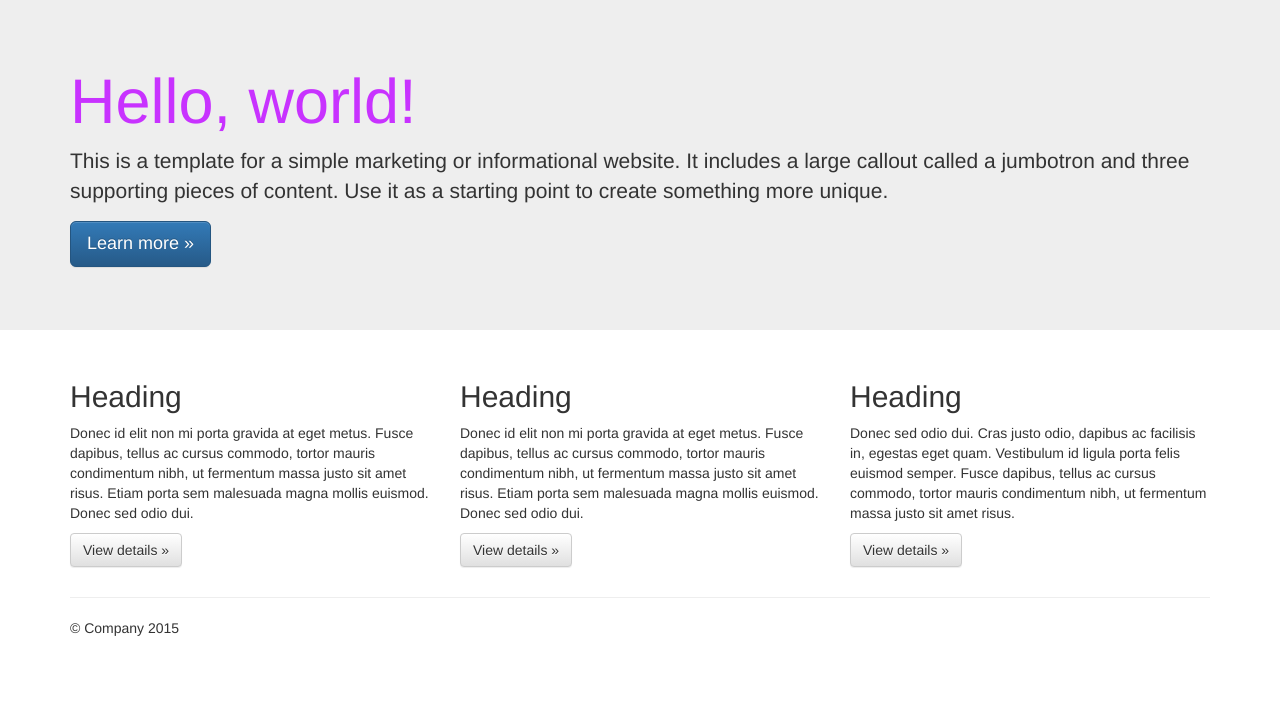
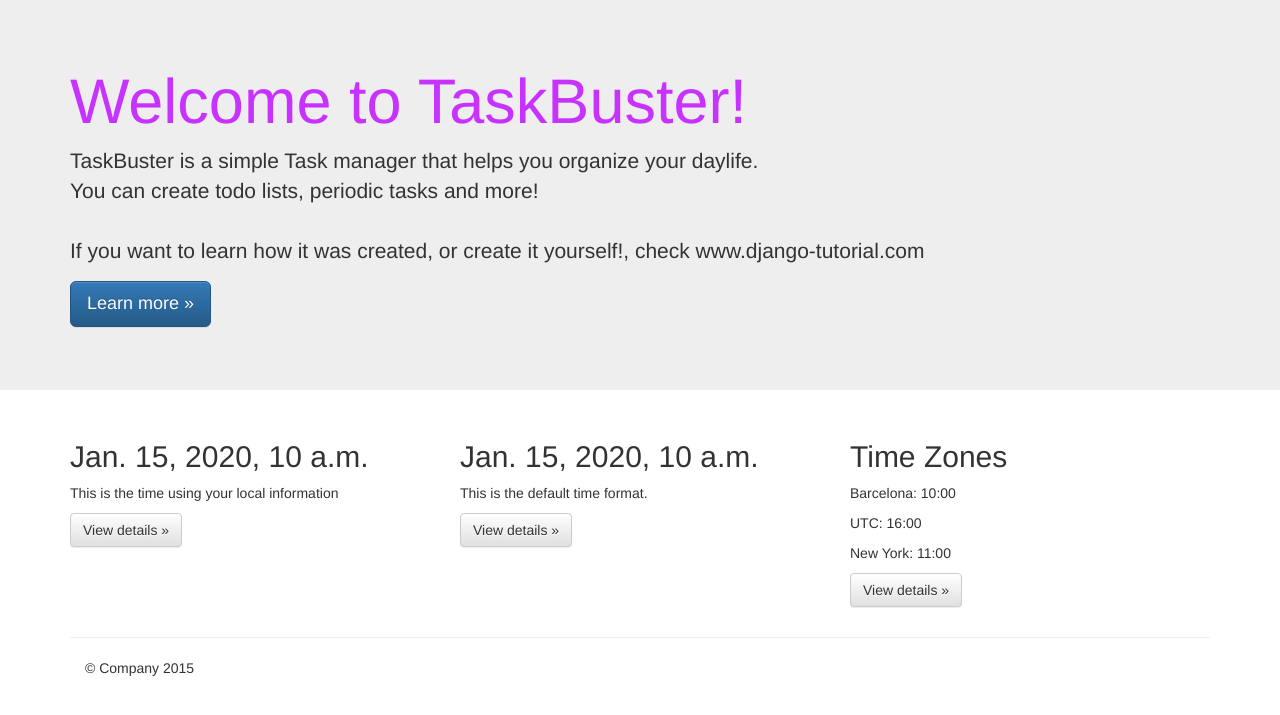
Before and after one commit to Bebangs/taskbuster_project, a Django app: template taskbuster/templates/taskbuster/index.html in a window 1280 px wide. Shown: the part 51-766 px from the top of the page. Run offline with Django 3.2, Linux system fonts and the light colour scheme; the template is opened without the code that fills it: most values are stand-ins (such as "Sample title", 1, 10 or a date in 2020); some libraries are stand-ins or nearby versions.

Commit message:
Internationalization and localization added

```diff
--- a/requirements/development.txt
+++ b/requirements/development.txt
@@ -1 +1,2 @@
 -r base.txt
+pytz
--- a/requirements/testing.txt
+++ b/requirements/testing.txt
@@ -1,2 +1,3 @@
 -r base.txt
 selenium==3.0.1
+pytz
--- a/taskbuster/templates/base.html
+++ b/taskbuster/templates/base.html
@@ -8,11 +8,10 @@
         <meta charset="utf-8">
         <meta http-equiv="X-UA-Compatible" content="IE=edge,chrome=1">
         <title>{% block head_title %}{% endblock %}</title>
-        <link rel="shortcut icon" href="{% static 'favicon.ico' %}"
-  type="image/x-icon">
+        <link rel="shortcut icon" href="{% static 'favicon.ico' %}" type="image/x-icon">
         <meta name="description" content="">
         <meta name="viewport" content="width=device-width, initial-scale=1">
-        <link rel="apple-touch-icon" href="apple-touch-icon.png">
+
         <link rel="stylesheet" href="{% static 'css/bootstrap.min.css' %}">
         <style>
             body {
@@ -20,7 +19,6 @@
                 padding-bottom: 20px;
             }
         </style>
-
         <link rel="stylesheet" href="{% static 'css/bootstrap-theme.min.css' %}">
         <link rel="stylesheet" href="{% static 'css/main.css' %}">
 
@@ -32,7 +30,6 @@
         <!--[if lt IE 8]>
             <p class="browserupgrade">You are using an <strong>outdated</strong> browser. Please <a href="http://browsehappy.com/">upgrade your browser</a> to improve your experience.</p>
         <![endif]-->
-
     {% block navbar %}
       <nav class="navbar navbar-inverse navbar-fixed-top" role="navigation">
         <div class="container">
@@ -61,13 +58,13 @@
     {% endblock %}
 
     {% block content %}{% endblock %}
+
     <hr>
-
+    <div class="container">
       <footer>
         <p>&copy; Company 2015</p>
       </footer>
     </div> <!-- /container -->
-
         <script src="//ajax.googleapis.com/ajax/libs/jquery/1.11.2/jquery.min.js"></script>
         <script>window.jQuery || document.write('<script src="static/js/vendor/jquery-1.11.2.min.js"><\/script>')</script>
 
@@ -84,6 +81,8 @@
             r.parentNode.insertBefore(e,r)}(window,document,'script','ga'));
             ga('create','UA-XXXXX-X','auto');ga('send','pageview');
         </script>
+
         {% block footer_javascript %}{% endblock %}
+
     </body>
 </html>
--- a/taskbuster/templates/taskbuster/index.html
+++ b/taskbuster/templates/taskbuster/index.html
@@ -1,14 +1,16 @@
 {% extends "base.html" %}
-
+{% load i18n %}
+{% load l10n %}
+{% load tz %}
 {% block head_title %}TaskBuster Django Tutorial{% endblock %}
 
 {% block content %}
   <!-- Main jumbotron for a primary marketing message or call to action -->
   <div class="jumbotron">
     <div class="container">
-    <h1>Hello, world!</h1>
-    <p>This is a template for a simple marketing or informational website. It includes a large callout called a jumbotron and three supporting pieces of content. Use it as a starting point to create something more unique.</p>
-    <p><a class="btn btn-primary btn-lg" href="#" role="button">Learn more &raquo;</a></p>
+        <h1>{% trans "Welcome to TaskBuster!"%}</h1>
+        <p>{% blocktrans %}TaskBuster is a simple Task manager that helps you organize your daylife. </br> You can create todo lists, periodic tasks and more! </br></br> If you want to learn how it was created, or create it yourself!, check www.django-tutorial.com{% endblocktrans %}</p>
+        <p><a class="btn btn-primary btn-lg" role="button">Learn more &raquo;</a></p>
       </div>
 </div>
 
@@ -16,21 +18,22 @@
     <!-- Example row of columns -->
     <div class="row">
     <div class="col-md-4">
-      <h2>Heading</h2>
-      <p>Donec id elit non mi porta gravida at eget metus. Fusce dapibus, tellus ac cursus commodo, tortor mauris condimentum nibh, ut fermentum massa justo sit amet risus. Etiam porta sem malesuada magna mollis euismod. Donec sed odio dui. </p>
+          <h2 id="local-date">{{today}}</h2>
+          <p>This is the time using your local information </p>
           <p><a class="btn btn-default" href="#" role="button">View details &raquo;</a></p>
     </div>
     <div class="col-md-4">
-      <h2>Heading</h2>
-      <p>Donec id elit non mi porta gravida at eget metus. Fusce dapibus, tellus ac cursus commodo, tortor mauris condimentum nibh, ut fermentum massa justo sit amet risus. Etiam porta sem malesuada magna mollis euismod. Donec sed odio dui. </p>
+          <h2 id="non-local-date">{{today|unlocalize}}</h2>
+          <p>This is the default time format.</p>
           <p><a class="btn btn-default" href="#" role="button">View details &raquo;</a></p>
     </div>
     <div class="col-md-4">
-      <h2>Heading</h2>
-      <p>Donec sed odio dui. Cras justo odio, dapibus ac facilisis in, egestas eget quam. Vestibulum id ligula porta felis euismod semper. Fusce dapibus, tellus ac cursus commodo, tortor mauris condimentum nibh, ut fermentum massa justo sit amet risus.</p>
+      <h2>Time Zones</h2>
+      <p> Barcelona: <span id="time-tz">{{now|time:"H:i"}}</span></p>
+      <p> UTC: <span id="time-utc">{{now|utc|time:"H:i"}}</span></p>
+      <p> New York: <span id="time-ny">
+             {{now|timezone:"America/New_York"|time:"H:i"}}</span></p>
       <p><a class="btn btn-default" href="#" role="button">View details &raquo;</a></p>
     </div>
-  </div>
-
-    <!-- /container -->
+  </div> <!-- /container -->
 {% endblock %}
--- a/taskbuster/test.py
+++ b/taskbuster/test.py
@@ -1,14 +1,17 @@
 # -*- coding: utf-8 -*-
 from django.test import TestCase
 from django.core.urlresolvers import reverse
+from django.utils.translation import activate
 
 
 class TestHomePage(TestCase):
 
     def test_uses_index_template(self):
+        activate('en')
         response = self.client.get(reverse("home"))
         self.assertTemplateUsed(response, "taskbuster/index.html")
 
     def test_uses_base_template(self):
+        activate('en')
         response = self.client.get(reverse("home"))
         self.assertTemplateUsed(response, "base.html")
--- a/taskbuster/views.py
+++ b/taskbuster/views.py
@@ -1,8 +1,11 @@
 # -*- coding: utf-8 -*-
 from django.shortcuts import render
+from django.utils.timezone import now
+import datetime
 
 def home(request):
-    return render(request, "taskbuster/index.html", {})
+    today = datetime.date.today()
+    return render(request, "taskbuster/index.html", {'today': today, 'now': now()})
 
 def home_files(request, filename):
     return render(request, filename, {}, content_type="text/plain")
```
Also changed, not shown: functional_tests/test_all_users.py (+33 -2 lines), taskbuster/settings/base.py (+14 -1 lines), taskbuster/urls.py (+8 -3 lines), taskbuster/locale/ca/LC_MESSAGES/django.po (added), 1 other file. Lines whose indentation alone changed are shown as unchanged.
